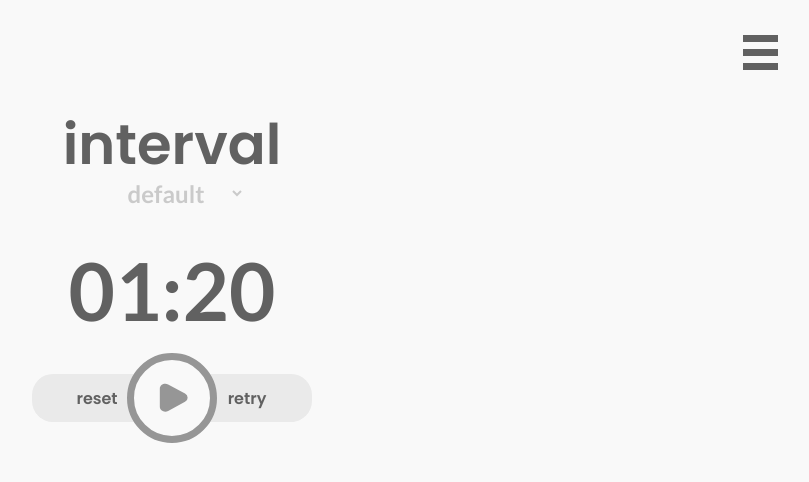
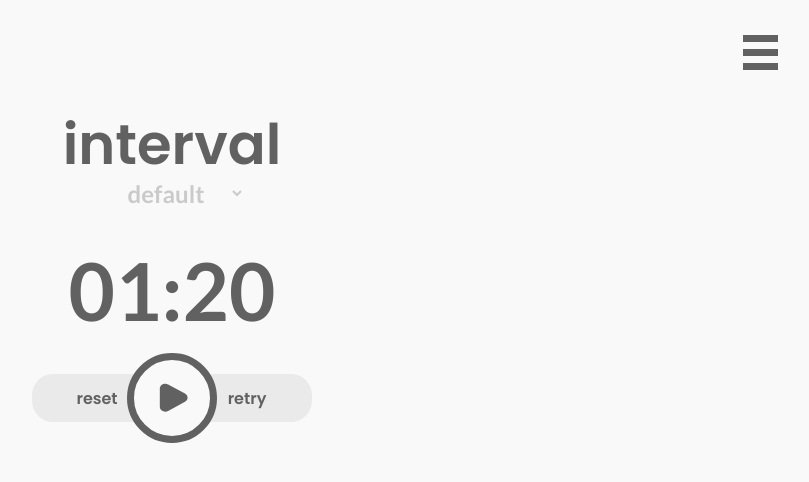
Before and after one commit to drillprop/pomodoro, a React app: page / in a window 1280 px wide. Shown: the top 482 px of the page, without its empty margins (468-1277 px from the left). Built offline with nearby package versions, Linux system fonts and the light colour scheme.

Commit message:
replace buttonColor with primary

```diff
--- a/src/components/Timer/Controls.tsx
+++ b/src/components/Timer/Controls.tsx
@@ -1,11 +1,6 @@
 import React from 'react';
 import styled from 'styled-components';
-import {
-  secondaryBackground,
-  primary,
-  background,
-  buttonColors
-} from '../../utils/colors';
+import { secondaryBackground, primary, background } from '../../utils/colors';
 import { secondFont } from '../../utils/fonts';
 import Icon from '../../elements/Icon';
 import useTimer from '../../hooks/useTimer';
@@ -47,9 +42,9 @@ const PlayButton = styled.button<{ isTimerStart: boolean }>`
   grid-column: 1/4;
   grid-row: 1;
   width: 90px;
-  border: 7px solid ${buttonColors};
+  border: 7px solid ${primary};
   background-color: ${({ isTimerStart }) =>
-    isTimerStart ? buttonColors : background};
+    isTimerStart ? primary : background};
   border-radius: 100%;
 `;
 
@@ -81,11 +76,7 @@ const Controls: React.FC = () => {
       </ResetButton>
       <RetryButtton onClick={retry}>Retry</RetryButtton>
       <PlayButton isTimerStart={state.isTimerStart} onClick={startPause}>
-        {state.isTimerStart ? (
-          <Pause />
-        ) : (
-          <Icon name='play' color={buttonColors} />
-        )}
+        {state.isTimerStart ? <Pause /> : <Icon name='play' color={primary} />}
       </PlayButton>
     </ControlsWrapper>
   );
```
